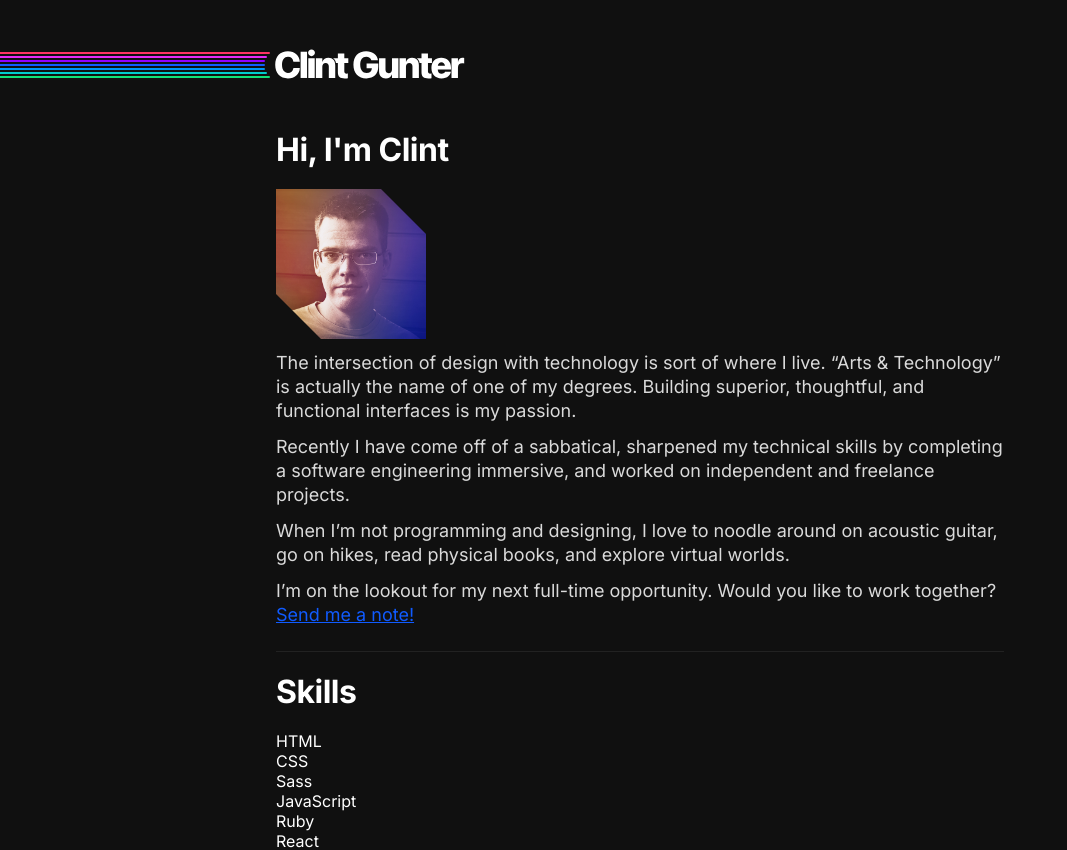
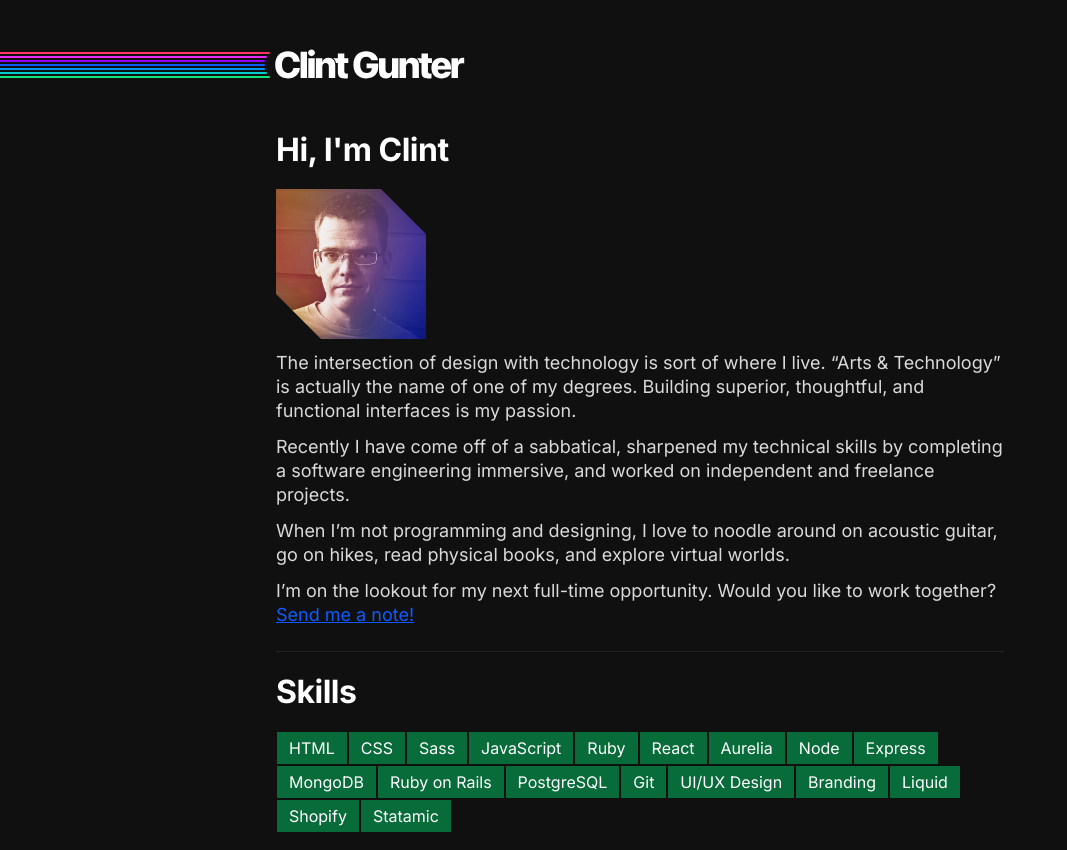
Before and after one commit to futureclint/clint, a React (Create React App) app: page / in a window 1280 px wide. Shown: the top 850 px of the page, without its empty margins (0-1067 px from the left). Built offline with nearby package versions, Linux system fonts and the light colour scheme.

Commit message:
Added basic layout for skills list

```diff
--- a/src/css/app.css
+++ b/src/css/app.css
@@ -176,6 +176,13 @@ img.headshot {
   clip-path: polygon(0 0, 0 70%, 30% 100%, 100% 100%, 100% 30%, 70% 0);
 }
 
+section.skills li {
+  display: inline-block;
+  padding: 6px 12px;
+  margin: 1px;
+  background: #086b3a;
+}
+
 footer {
   padding: 20px;
 }
--- /dev/null
+++ b/src/scss/_skills.scss
@@ -0,0 +1,10 @@
+// Skills
+
+@use 'variables' as *;
+
+section.skills li {
+  display: inline-block;
+  padding: 6px 12px;
+  margin: 1px;
+  background: darken($spectrum-7, 25%);
+}
--- a/src/scss/app.scss
+++ b/src/scss/app.scss
@@ -8,4 +8,5 @@
 @use 'grid';
 @use 'header';
 @use 'main';
+@use 'skills';
 @use 'footer';
```
